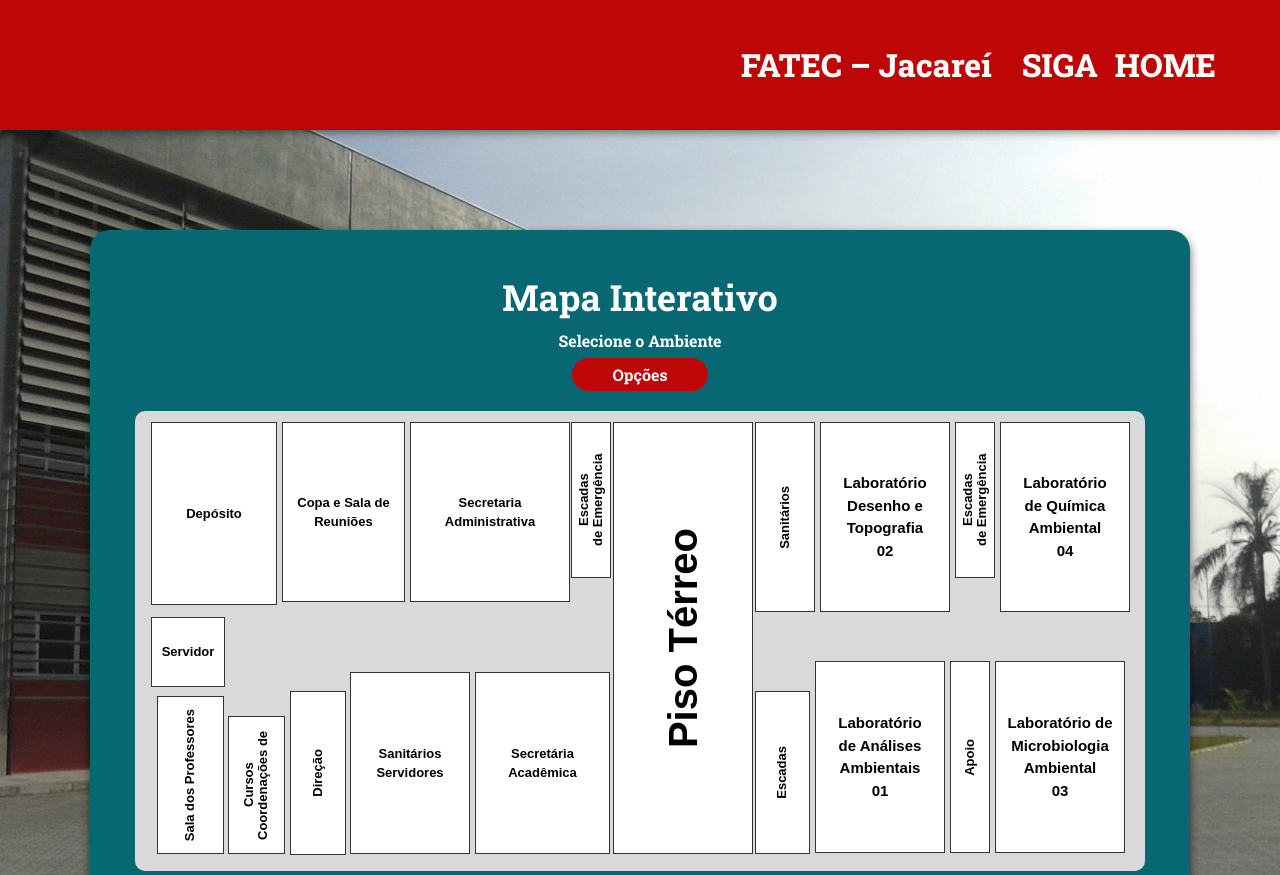
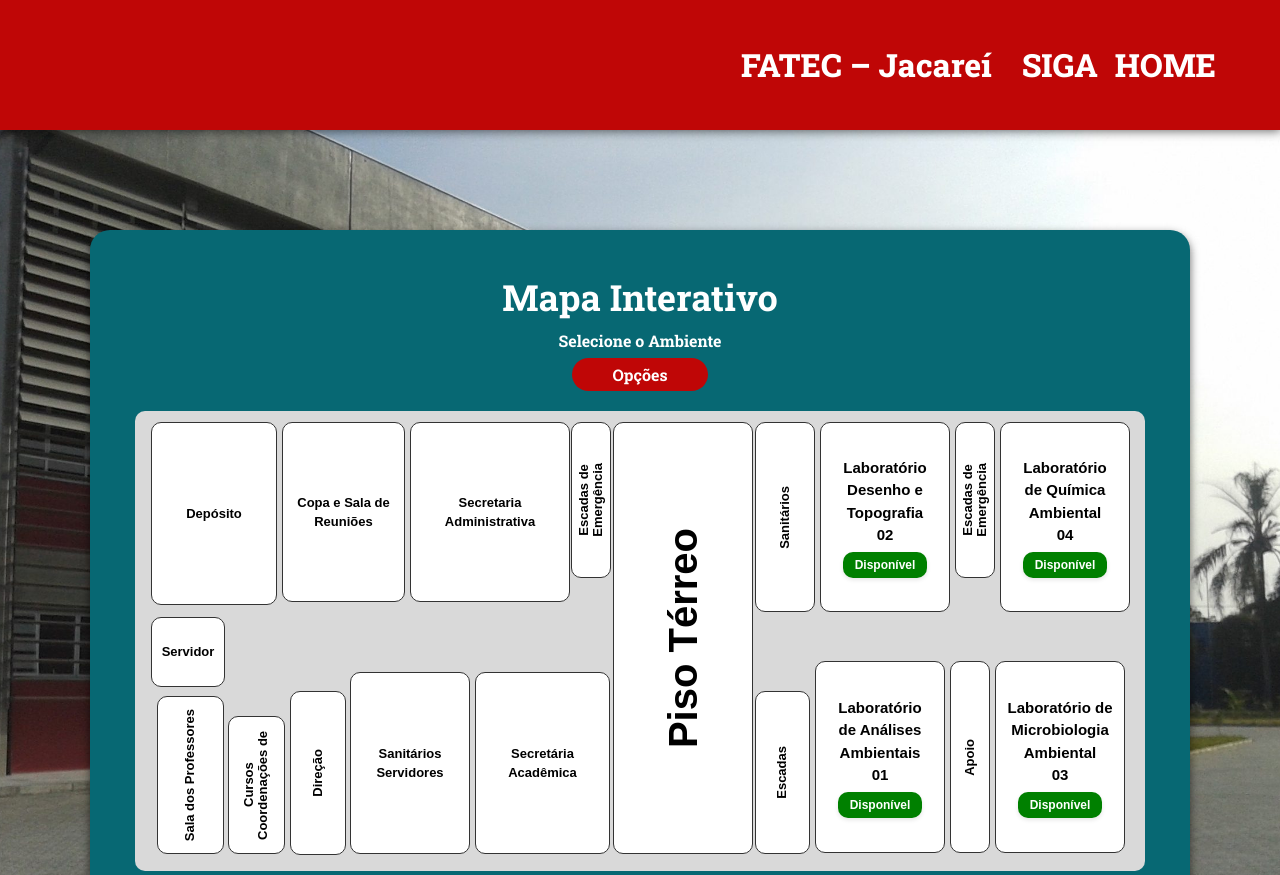
Before and after one commit to bruno-mark/abp-2025-1, a website: page frontend/html/mapa.html in a window 1280 px wide. Shown: the top 875 px of the page. Drawn offline with Linux system fonts and the light colour scheme.

Commit message:
updated in mapa interativo

```diff
--- a/frontend/css/mapa.css
+++ b/frontend/css/mapa.css
@@ -78,13 +78,8 @@
 }
 
 .sala {
-  font-family: Arial, sans-serif;
-  font-size: 13px;
-  padding: 20px;
-}
-
-
-.sala {
+  display: flex;
+  flex-direction: column;
   position: absolute;
   background: white;
   border: 1px solid #333;
@@ -92,14 +87,15 @@
   display: flex;
   align-items: center;
   justify-content: center;
-  padding: 0;
-  margin: 0;
+  font-family: Arial, sans-serif;
+  font-size: 13px;
+  padding: 0px;
+  margin: 0px;
   text-align: center;
   box-sizing: border-box;
+  border-radius: 10px;
 }
 
-.sala div {
-    padding: 4px;}
 
 .sala:hover{
   cursor: pointer;
@@ -112,6 +108,12 @@
   text-align: center;
   line-height: 1.1;
 }
+
+button.desativada {
+  pointer-events: none;
+  cursor: not-allowed;
+}
+
 
 /*Terreo */
 .piso-terreo
@@ -142,6 +144,7 @@
 .laboratorio-informatica205,
 .laboratorio-informatica207,
 .laboratorio-informatica208,
+.laboratorio-informatica209,
 .sala-maker,
 .sala-maker1,
 .sala-de-aula102,
@@ -497,3 +500,24 @@
   width: 157px;
   height: 192px;
 }
+
+.status-sala {
+    display: inline-block;
+    padding: 4px 12px;
+    border-radius: 10px;
+    margin-top: 5px;
+    font-size: 12px;
+    font-weight: 500;
+    color: white;
+    font-weight: bold;
+    align-self: center;
+    box-shadow: 0 2px 4px rgba(0, 0, 0, 0.1);
+}
+
+.status-disponivel {
+  background-color: green;
+}
+
+.status-nao-disponivel {
+  background-color: red;
+}
--- a/frontend/html/mapa/terreo.html
+++ b/frontend/html/mapa/terreo.html
@@ -1,60 +1,64 @@
 
 
 
-      <button class="sala deposito">
+      <button class="sala deposito desativada">
         <div>Depósito</div>
       </button>
-      <button class="sala copa">
+      <button class="sala copa desativada">
         <div>Copa e Sala de Reuniões</div>
       </button>
-      <button class="sala direcao">
+      <button class="sala direcao desativada">
         <div class="vertical-text">Direção</div>
       </button>
-      <button class="sala secretaria-adm">
-        <div>Secretaria Administrativa</div>
+      <button class="sala secretaria-adm desativada">
+        <div>Secretaria <br>Administrativa</div>
       </button>
-      <button class="sala escadas-emg1">
-        <div class="vertical-text"> de Emergência Escadas  </div>
+      <button class="sala escadas-emg1 desativada">
+        <div class="vertical-text">Emergência<br>Escadas de</div>
       </button>
-      <button class="sala escadas-emg2">
-        <div class="vertical-text">de Emergência Escadas</div>
+      <button class="sala escadas-emg2 desativada">
+        <div class="vertical-text">Emergência<br>Escadas de</div>
       </button>
-      <button class="sala servidor">
+      <button class="sala servidor desativada">
         <div>Servidor</div>
       </button>
-      <button class="sala sala-professores">
+      <button class="sala sala-professores desativada">
         <div class="vertical-text">Sala dos Professores</div>
       </button>
-      <button class="sala coordenacoes-cursos">
+      <button class="sala coordenacoes-cursos desativada">
         <div class="vertical-text">Coordenações de Cursos</div>
       </button>
-      <button class="sala sanitarios-servidores">
+      <button class="sala sanitarios-servidores desativada">
         <div>Sanitários Servidores</div>
       </button>
-      <button class="sala secretaria-acad">
+      <button class="sala secretaria-acad desativada">
         <div>Secretária Acadêmica</div>
       </button>
       <button class="sala lab02">
         <div>Laboratório Desenho e Topografia <br>02</div>
+      <div class="status-sala status-disponivel">Disponível</div>
       </button>
       <button class="sala lab04">
         <div>Laboratório <br>de Química Ambiental <br>04</div>
+      <div class="status-sala status-disponivel">Disponível</div>
       </button>
-      <button class="sala escadas">
+      <button class="sala escadas desativada">
         <div class="vertical-text">Escadas</div>
       </button>
       <button class="sala lab01">
         <div>Laboratório <br>de Análises Ambientais <br>01</div>
+      <div class="status-sala status-disponivel">Disponível</div>
       </button>
       <button class="sala lab03">
         <div>Laboratório de Microbiologia Ambiental <br>03</div>
+        <div class="status-sala status-disponivel">Disponível</div>
       </button>
-      <button class="sala piso-terreo">
+      <button class="sala piso-terreo desativada">
         <div class="vertical-text">Piso Térreo</div>
       </button>
-      <button class="sala sanitarios">
+      <button class="sala sanitarios desativada">
         <div class="vertical-text">Sanitários</div>
       </button>
-      <button class="sala apoio">
+      <button class="sala apoio desativada">
         <div class="vertical-text">Apoio</div>
       </button>
```
Also changed, not shown: frontend/html/mapa.html (+1 -1 lines), frontend/html/mapa/primeiro-andar.html (+27 -17 lines), frontend/html/mapa/segundo-andar.html (+19 -9 lines), frontend/js/mapa.js (renamed from backend/mapa.js).
